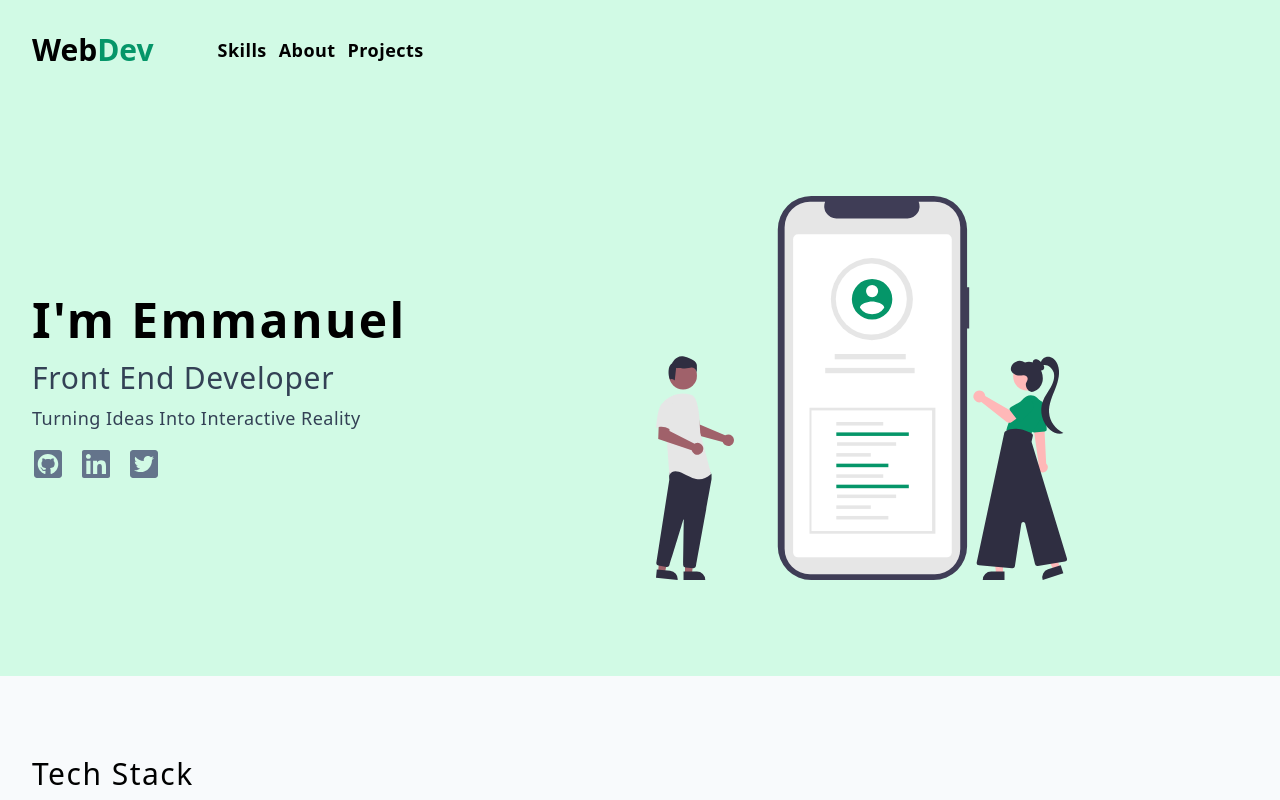
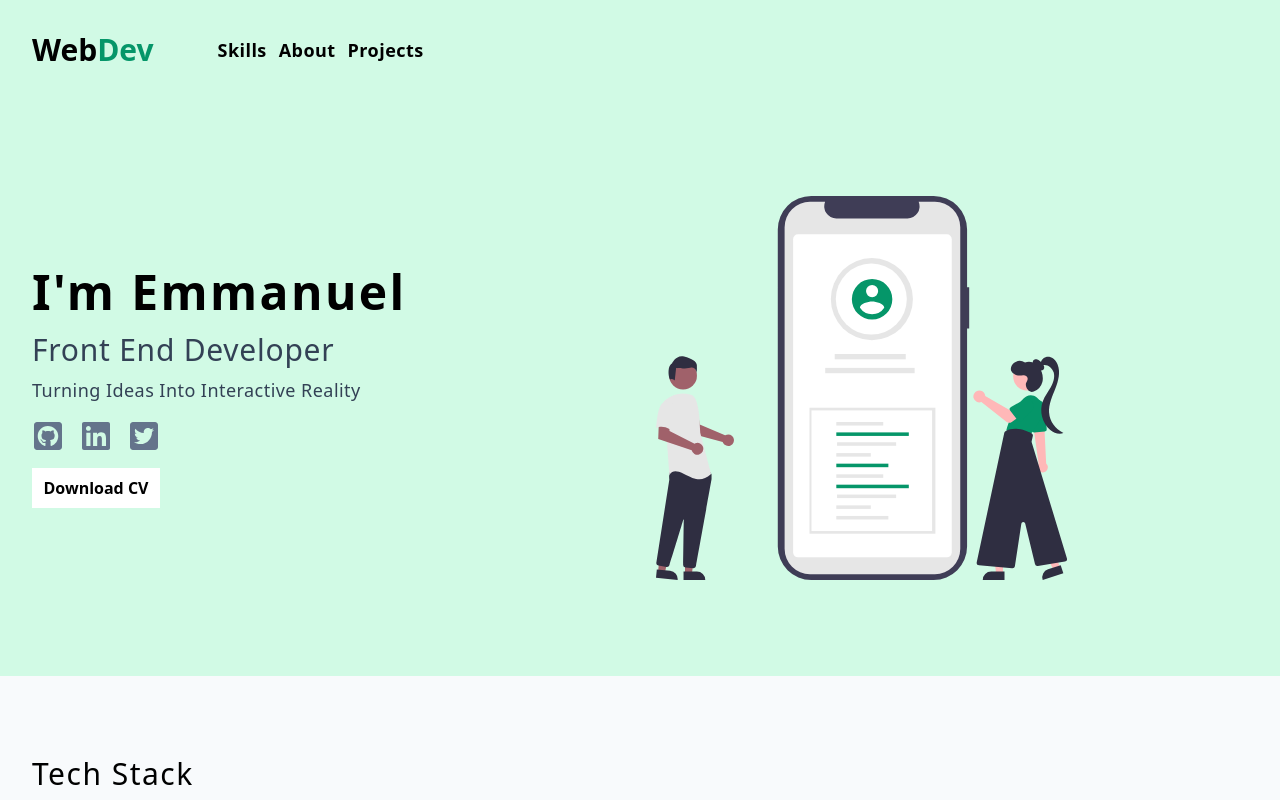
Before and after one commit to I-am-Esmart/portfolio, a React (Vite) app: page / in a window 1280 px wide. Shown: the top 800 px of the page. Built offline with nearby package versions, Linux system fonts and the light colour scheme.

Commit message:
add cv download

```diff
--- a/src/components/Hero.jsx
+++ b/src/components/Hero.jsx
@@ -6,7 +6,7 @@ import {
   FaTwitterSquare,
 } from "react-icons/fa"
 
-import React from "react"
+import resume from "../assets/Emmanuel Joseph CV.pdf"
 
 const Hero = () => {
   return (
@@ -43,6 +43,22 @@ const Hero = () => {
               />
             </a>
           </div>
+          <div className="resume-container">
+            <button
+              style={{
+                marginTop: "1rem",
+                background: "white",
+                fontSize: "1rem",
+                width: "8rem",
+                padding: "0.5rem 0.5rem",
+                fontWeight: "bold",
+              }}
+            >
+              <a download href={resume}>
+                Download CV
+              </a>
+            </button>
+          </div>
         </article>
 
         <article className="hidden md:block">
```
Also changed, not shown: 1 other file (tests, documents, lock files or other folders).
